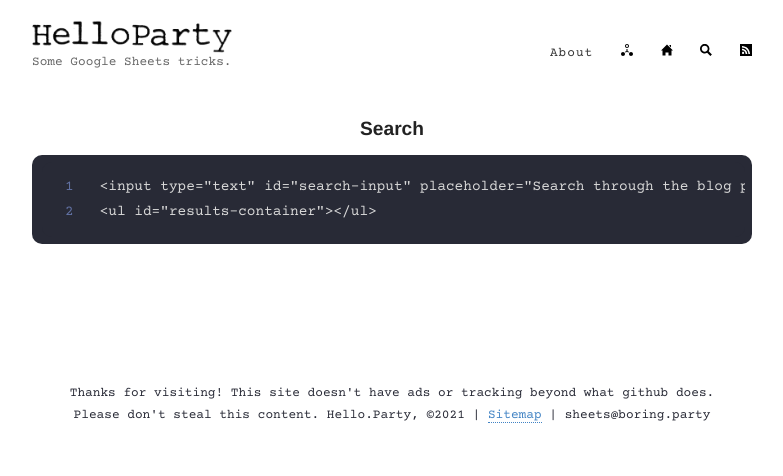
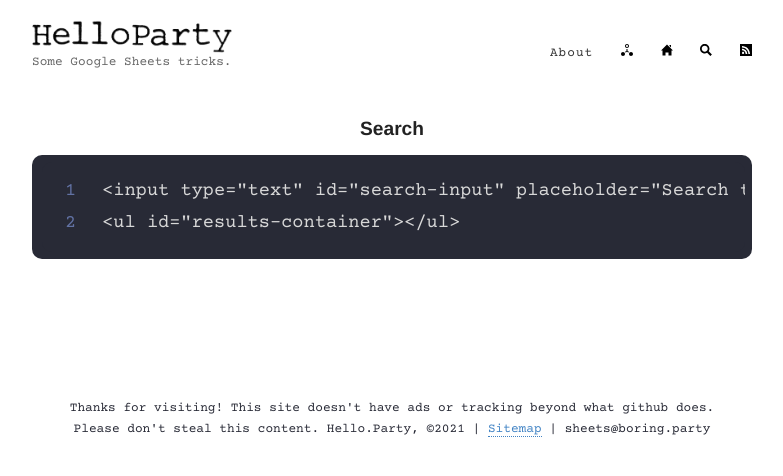
Before and after one commit to hello-party/hello-party-old.github.io, a Jekyll site: the page built from _pages/search.md, in a window 1280 px wide. Shown: the top 476 px of the page, without its empty margins (248-1031 px from the left). Built offline with Jekyll 4.4.1, drawn with Linux system fonts in a browser that asks for light colours.

Commit message:
Update _dracula.scss

```diff
--- a/_sass/_dracula.scss
+++ b/_sass/_dracula.scss
@@ -8,12 +8,12 @@
 code {
     font-family: $mono;
     color: #d8d8d8;
+    font-size: 14pt;
 }
 
 .highlighter-rouge {
     background-color: #FFFFFF;
     color: #FF5555;
-    font-size: 16px;
 }
 
 .highlight .hll { background-color: #f1fa8c }
```
